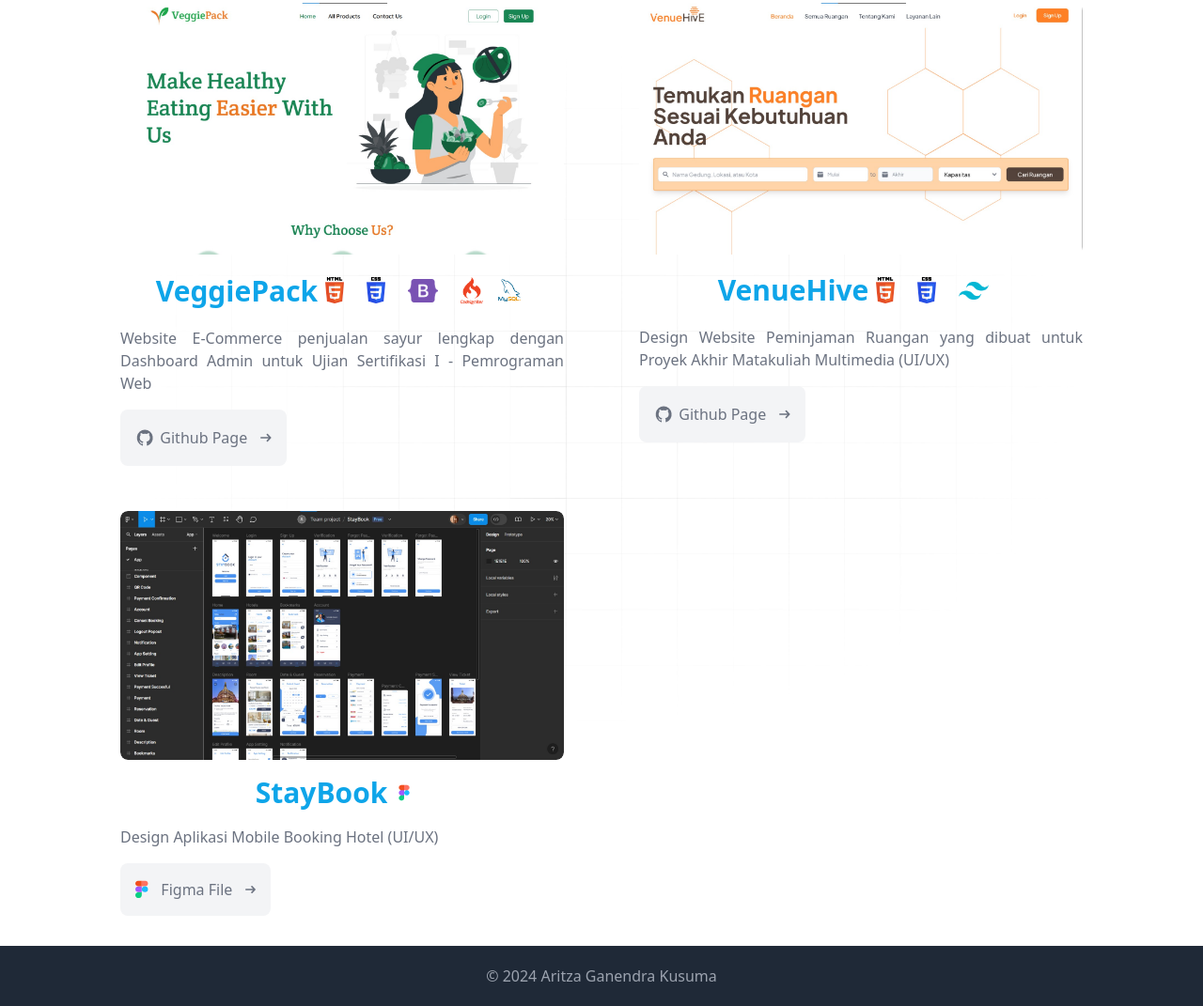
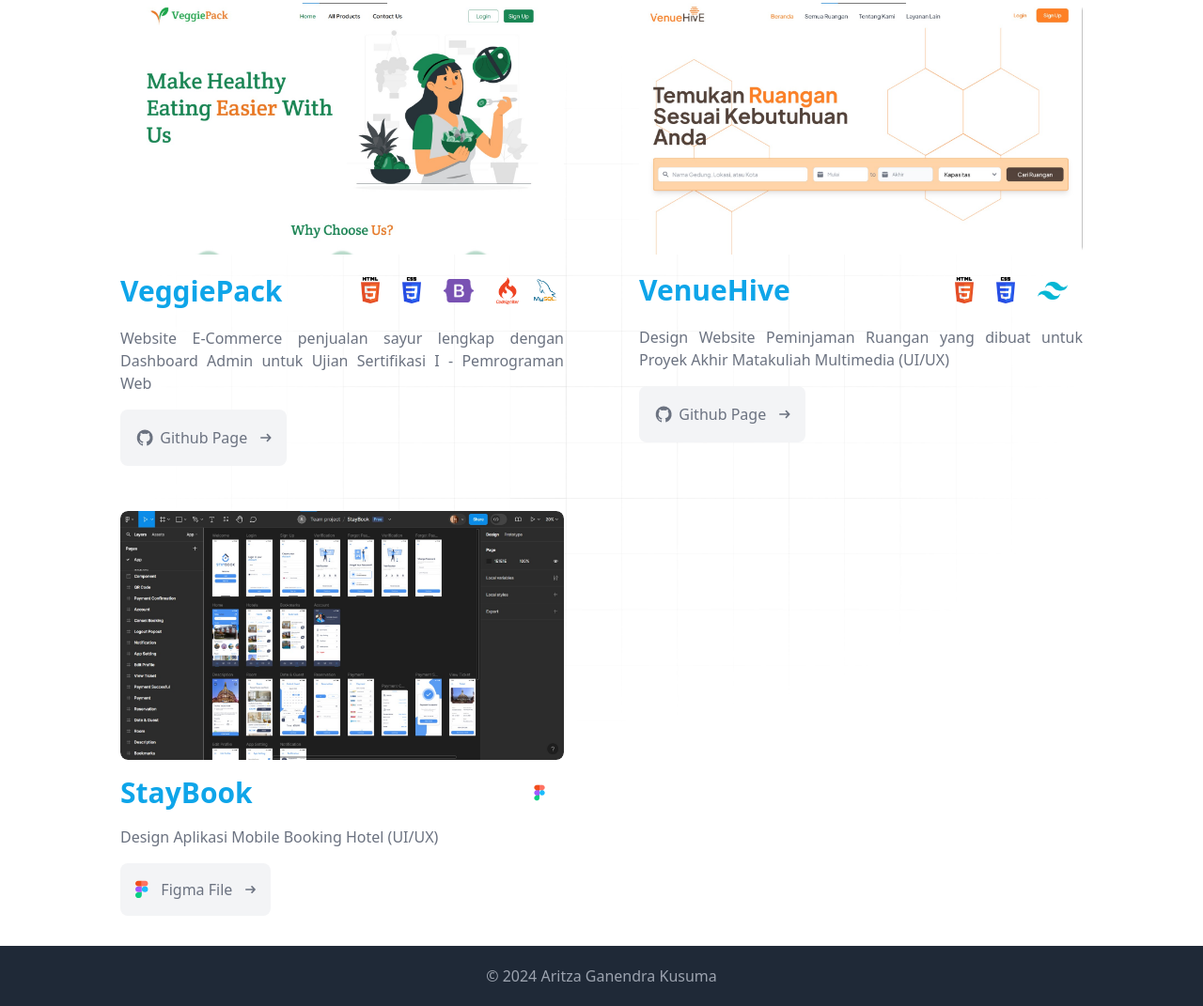
Before and after one commit to ValKyRiE2117/AritzaGK, a website: page index.html in a window 1280 px wide. Shown: the part 1188-2259 px from the top of the page at 94% size. Drawn offline with nearby package versions, Linux system fonts and the light colour scheme.

Commit message:
Fix Portof index.html

```diff
--- a/index.html
+++ b/index.html
@@ -368,7 +368,7 @@
               </a>
             </figure>
             <div
-              class="flex sm:justify-between items-center flex-wrap justify-center"
+              class="flex lg:justify-between items-center flex-wrap justify-center"
             >
               <h3 class="text-3xl font-bold leading-tight text-primary-500">
                 VeggiePack
@@ -486,7 +486,7 @@
               </a>
             </figure>
             <div
-              class="flex sm:justify-between items-center flex-wrap justify-center"
+              class="flex lg:justify-between items-center flex-wrap justify-center"
             >
               <h3 class="text-3xl font-bold leading-tight text-primary-500">
                 VenueHive
@@ -619,7 +619,7 @@
               </a>
             </figure>
             <div
-              class="flex sm:justify-between items-center flex-wrap justify-center"
+              class="flex lg:justify-between items-center flex-wrap justify-center"
             >
               <h3 class="text-3xl font-bold leading-tight text-primary-500">
                 StayBook
```
